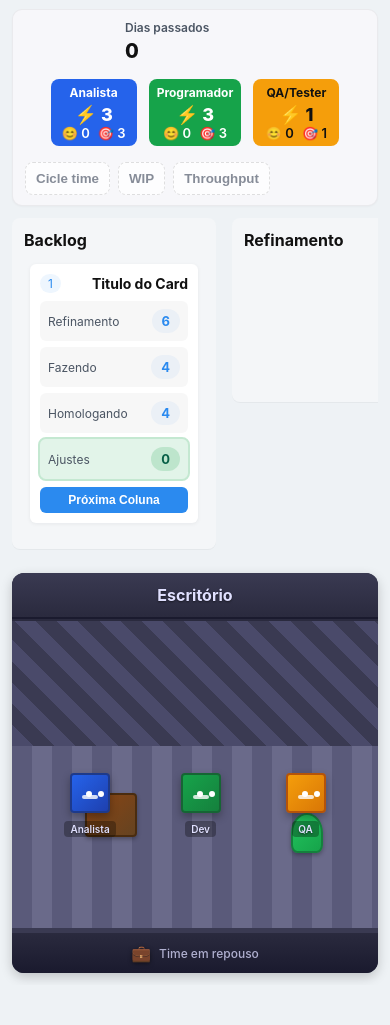
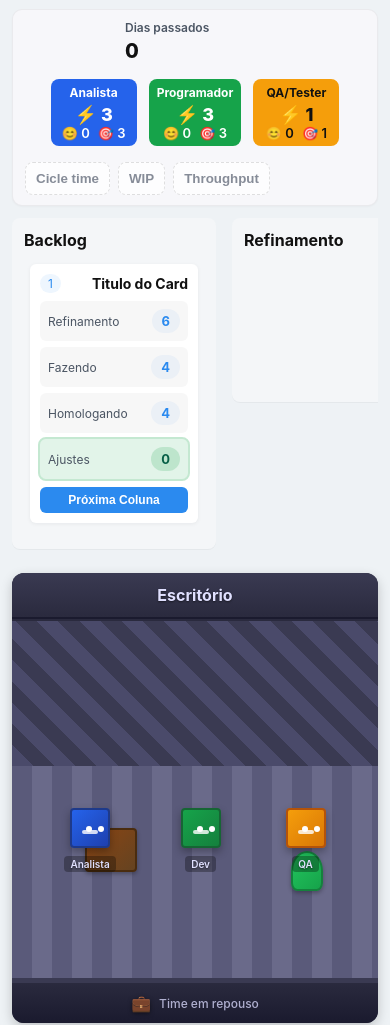
Before and after one commit to journalindoor/kanban-rony-game, a website: page index.html in a window 390 px wide. Shown: the part 90-1115 px from the top of the page. Before the commit the page ends 1075 px from the top, so only its background shows below. Drawn offline with Linux system fonts and the light colour scheme.

Commit message:
Responsividade: Ajuste na altura da area do escritorio

```diff
--- a/css/office-panel.css
+++ b/css/office-panel.css
@@ -275,15 +275,15 @@
 @media (max-width:768px){
   .office-panel{
     width:100%;
-    min-width:0;
+    min-width:320px;
     max-width:420px;
     height:auto;
-    min-height:400px;
+    min-height:450px;
     flex:0 0 auto;
   }
 
   .office-viewport{
-    min-height:280px;
+    min-height:320px;
   }
 
   .character-sprite{
```
